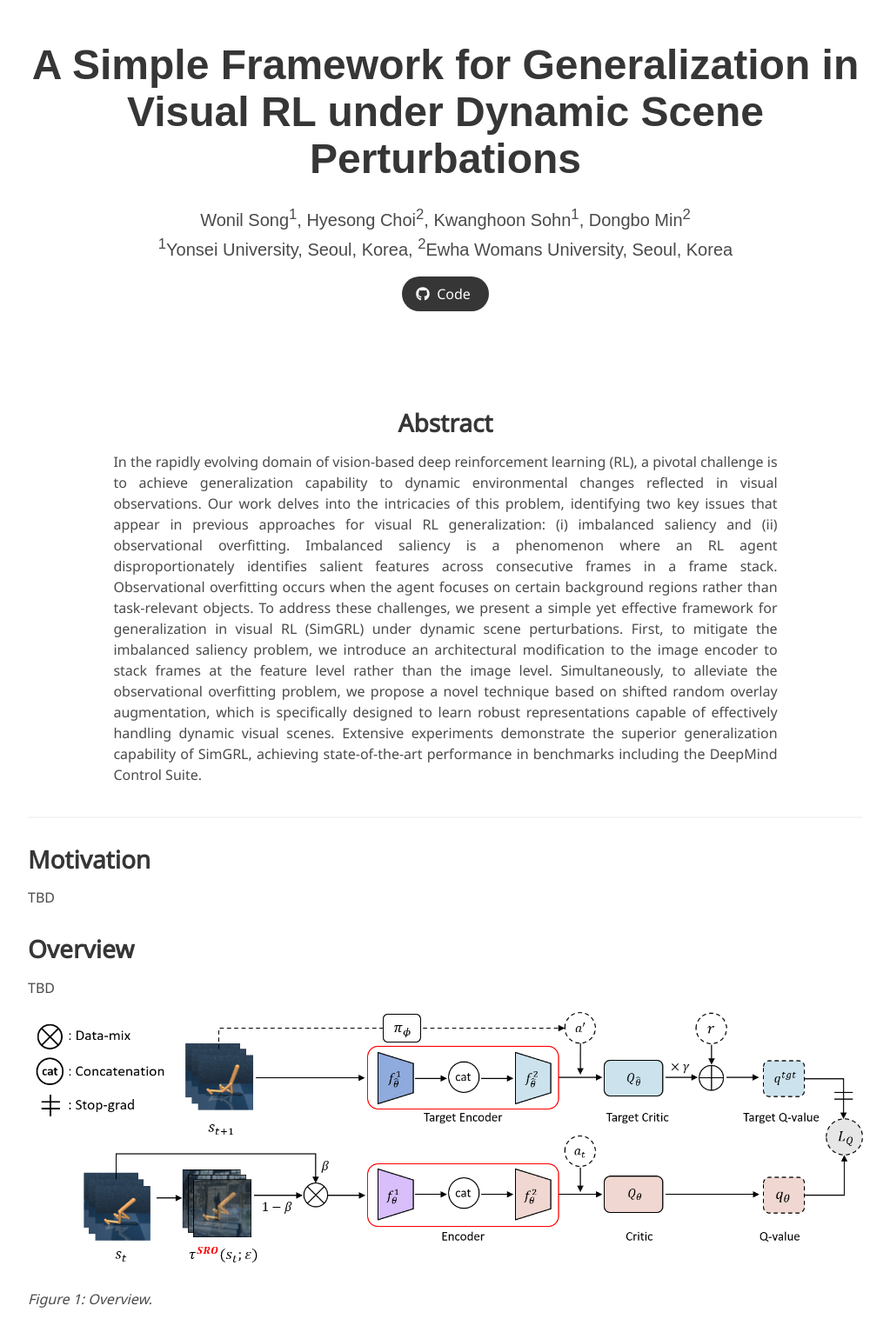
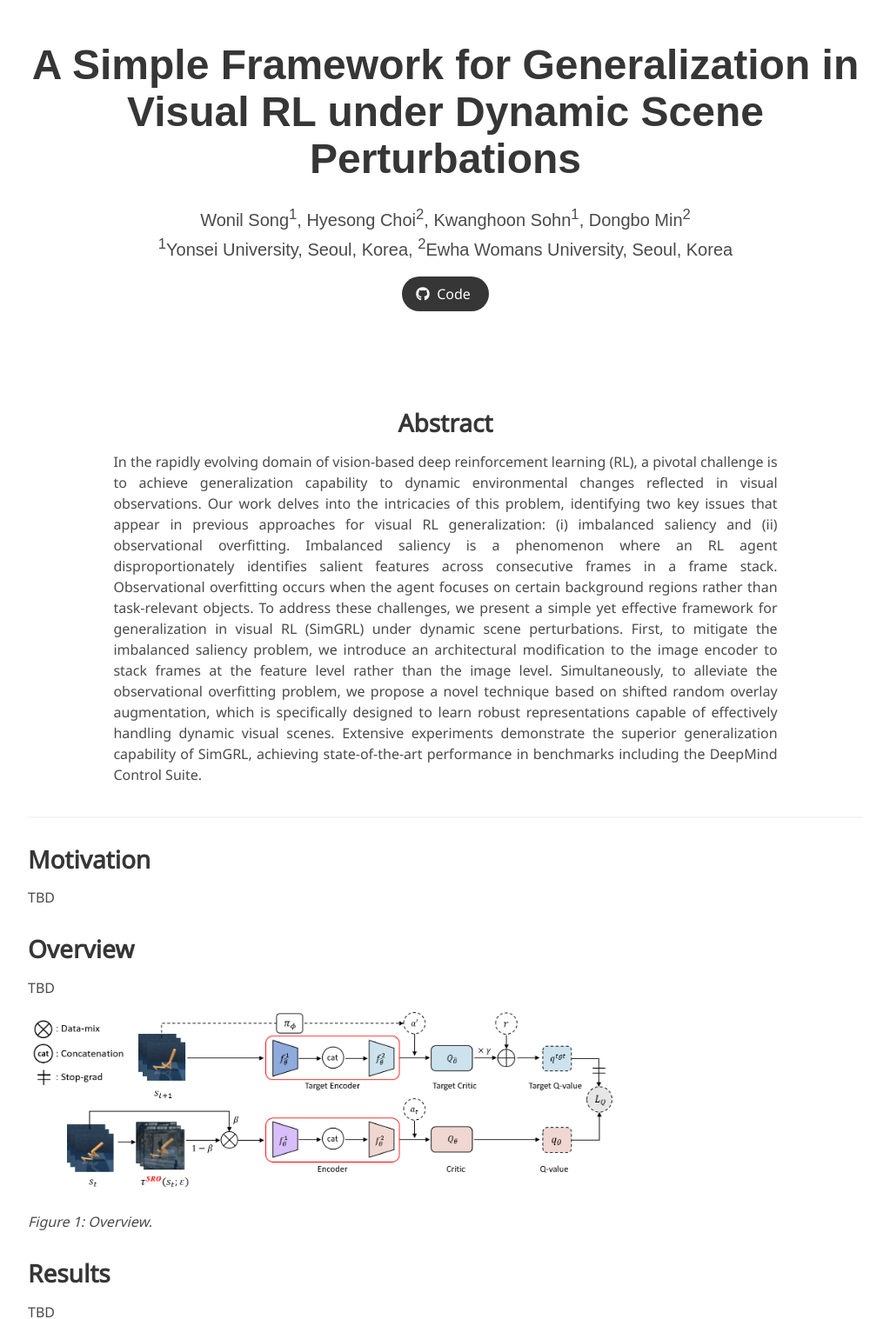
Before and after one commit to W-Song11/SimGRL, a Jekyll site: the page built from index.md, in a window 1280 px wide. Shown: the top 1517 px of the page at 87% size, without its empty margins (128-1151 px from the left). Built offline with Jekyll 4.4.1, drawn with Linux system fonts in a browser that asks for light colours; some web fonts are replaced; grey boxes are pictures that could not be loaded.

Commit message:
Update index.md

````diff
--- a/index.md
+++ b/index.md
@@ -49,7 +49,7 @@ TBD
 ## Overview
 TBD
 
-![Overview](/static/image/overview.png)
+![Overview](/static/image/overview.png){: width="70%" height="70%"}
 
 *Figure 1: Overview.*
 
@@ -57,7 +57,7 @@ TBD
 ## Results
 TBD
 
-![Video](/static/image/walker_walk_train.gif)
+![Video](/static/image/walker_walk_train.gif){: width="40%" height="40%"}
 
 ## Citation
 ```
````
